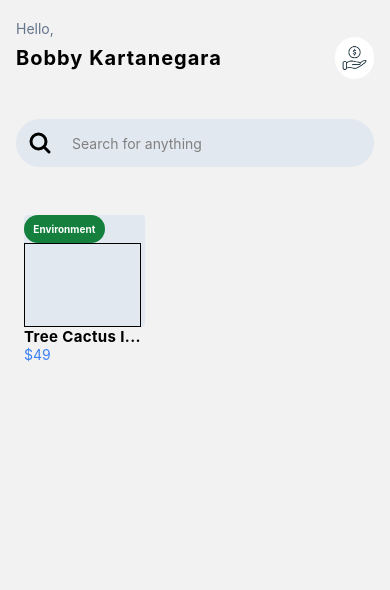
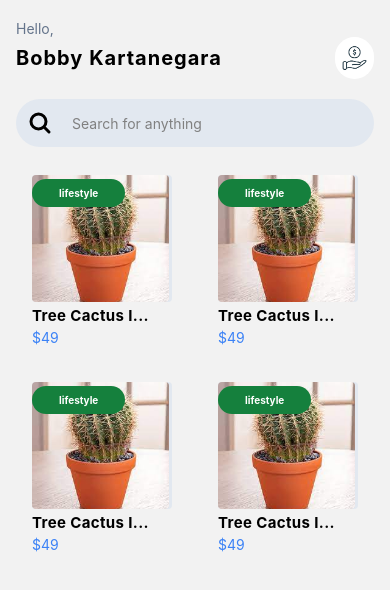
Before and after one commit to gatotbima1104/payment-react-native, a React Native app: screen /Home in a window 390 px wide. Shown: the top 590 px of the page. Built offline with nearby package versions, Linux system fonts and the light colour scheme.

Commit message:
add: main-page

```diff
--- a/package.json
+++ b/package.json
@@ -16,7 +16,7 @@
     "nativewind": "^2.0.11",
     "react": "18.2.0",
     "react-native": "0.73.4",
-    "react-native-gesture-handler": "^2.15.0",
+    "react-native-gesture-handler": "^2.14.0",
     "react-native-heroicons": "^4.0.0",
     "react-native-responsive-screen": "^1.4.2",
     "react-native-safe-area-context": "4.8.2",
--- a/src/components/ItemDonation.tsx
+++ b/src/components/ItemDonation.tsx
@@ -1,20 +1,21 @@
-import { View, Text, Image } from "react-native"
+import { View, Text, Image, ImageSourcePropType } from "react-native"
 import { widthPercentageToDP as wp, heightPercentageToDP as hp } from 'react-native-responsive-screen';
 
 interface IItemDonationProps {
-    uriImage: string;
+    uriImage: ImageSourcePropType;
     name: string;
     price: number;
+    titleBadge?: string;
 }
 
-const ItemDonation: React.FC<IItemDonationProps> = ({ uriImage, name, price }) => {
+const ItemDonation: React.FC<IItemDonationProps> = ({ uriImage, name, price, titleBadge }) => {
     return (
-        <View className="mt-5 p-2 rounded " style={{ width: wp(35) }}>
+        <View className="mt-5 p-2 rounded space-y-1" style={{ width: wp(40) }}>
             <View className="bg-slate-200 rounded">
-                <View className="bg-green-700 rounded-full p-2 w-2/3">
-                    <Text className="text-white font-bold text-center" style={{fontSize: wp(2.5)}}>Environment</Text>
+                <View className="bg-green-700 rounded-full p-2 w-2/3 absolute z-10 top-1">
+                    <Text className="text-white font-bold text-center" style={{ fontSize: wp(2.5) }}>{titleBadge}</Text>
                 </View>
-                <Image source={{ uri: uriImage }} style={{ width: wp(30), height: hp(10) }} className="border" />
+                <Image source={uriImage} style={{ width: wp(35), height: hp(15), objectFit: 'cover' }} className="rounded" />
             </View>
             <Text className="font-bold tracking-wide" style={{ fontSize: 15 }}>{name.length > 13 ? name.slice(0, 13) + ('...') : name}</Text>
             <Text className="text-blue-500">${price}</Text>
--- a/src/screens/Home.tsx
+++ b/src/screens/Home.tsx
@@ -1,4 +1,4 @@
-import { FlatList, Pressable, Text, View, Image } from "react-native";
+import { FlatList, Pressable, Text, View, Image, ScrollView } from "react-native";
 import { HandThumbUpIcon } from "react-native-heroicons/outline";
 import Header from "../components/Header";
 import SearchBar from "../components/SearchBar";
@@ -10,14 +10,22 @@ import ItemDonation from "../components/ItemDonation";
 const Home = ({ navigation }: any) => {
     return (
         <SafeAreaView className="flex-1 mx-4 mt-5 space-y-10">
-            {/* Header */}
-            <Header greeting="Hello," icon={HandThumbUpIcon} name="Bobby Kartanegara" />
+            <ScrollView>
 
-            {/* Search bar  */}
-            <SearchBar placeholder="Search for anything" onSearch={(value)=> console.log(value)}/>
+                {/* Header */}
+                <Header greeting="Hello," icon={HandThumbUpIcon} name="Bobby Kartanegara" />
 
-            {/* Item Donation */}
-            <ItemDonation name="Tree Cactus Images" uriImage={require('../../assets/img.png')} price={49}/>
+                {/* Search bar  */}
+                <SearchBar placeholder="Search for anything" onSearch={(value) => console.log(value)} />
+
+                {/* Item Donation */}
+                <View className="flex-row flex-wrap justify-between mx-2">
+                    <ItemDonation name="Tree Cactus Images" uriImage={require('../../assets/cactus.jpeg')} price={49} titleBadge={'lifestyle'} />
+                    <ItemDonation name="Tree Cactus Images" uriImage={require('../../assets/cactus.jpeg')} price={49} titleBadge={'lifestyle'} />
+                    <ItemDonation name="Tree Cactus Images" uriImage={require('../../assets/cactus.jpeg')} price={49} titleBadge={'lifestyle'} />
+                    <ItemDonation name="Tree Cactus Images" uriImage={require('../../assets/cactus.jpeg')} price={49} titleBadge={'lifestyle'} />
+                </View>
+            </ScrollView>
         </SafeAreaView>
     )
 
```
Also changed, not shown: 1 other file (tests, documents, lock files or other folders).
